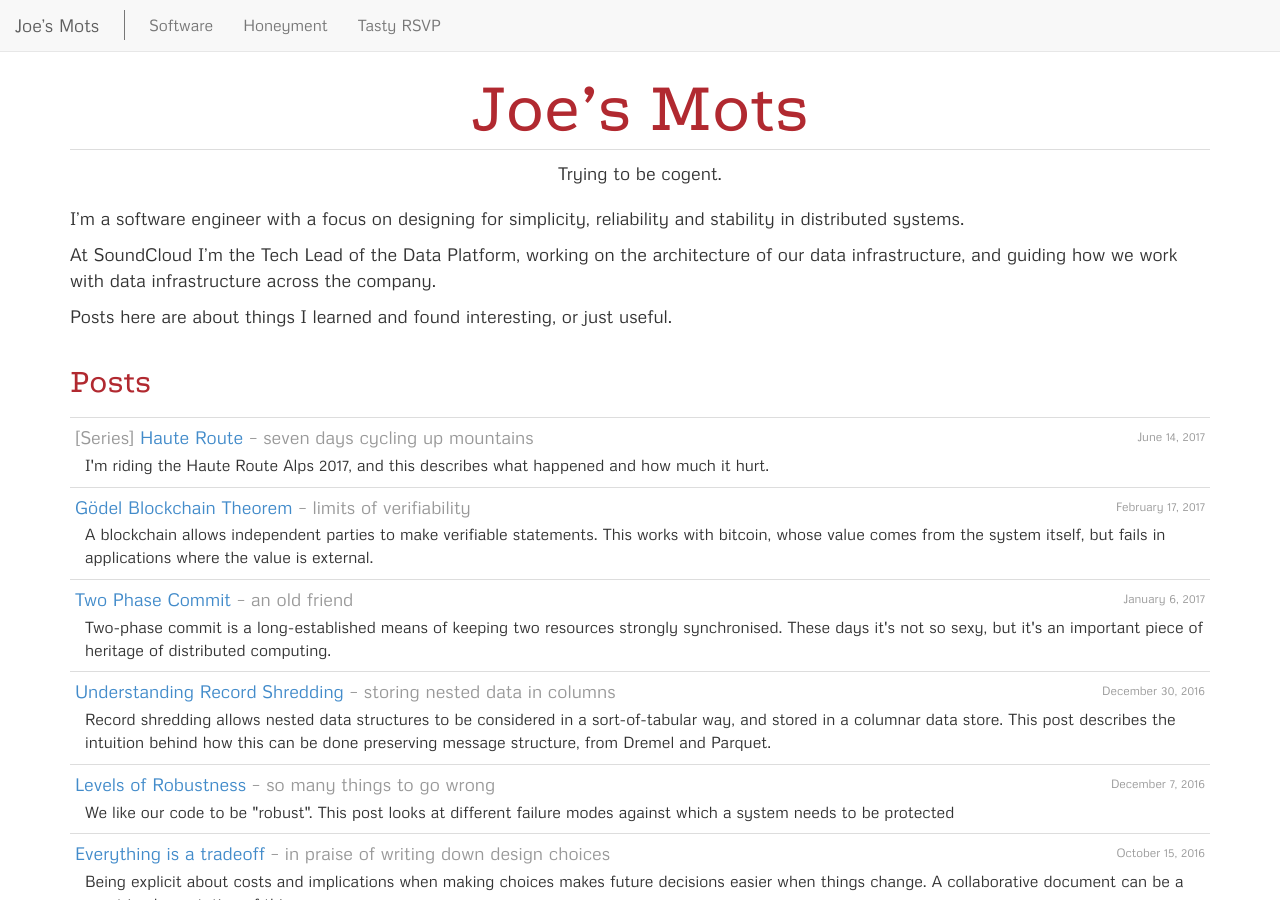
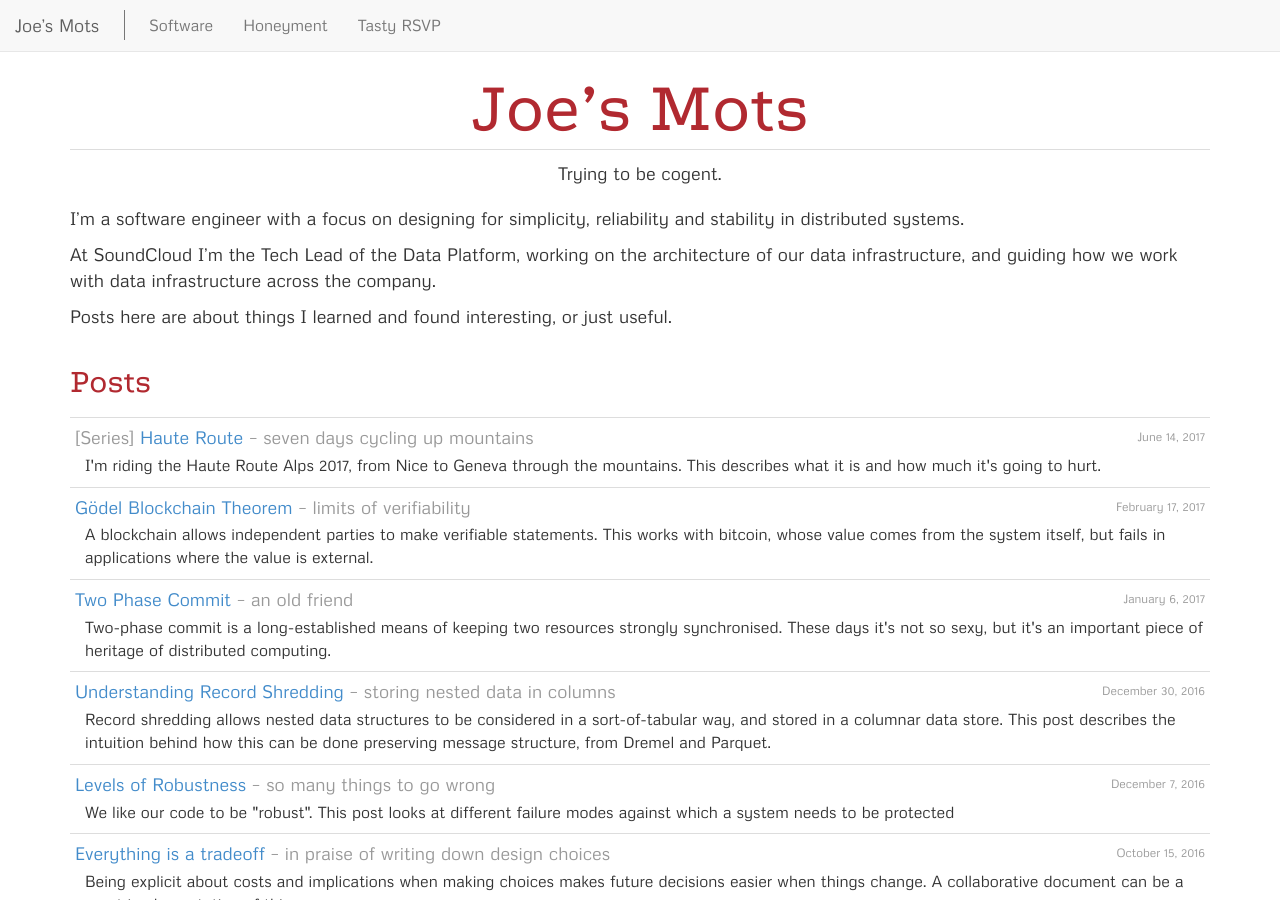
Before and after one commit to joekearney/joekearney.github.io, a Jekyll site: the page built from index.html, in a window 1280 px wide and 900 px high. Built offline with Jekyll 4.4.1, drawn with Linux system fonts in a browser that asks for light colours.

Commit message:
tweak description

```diff
--- a/_posts/cycling/haute-route/2017-06-14-haute-route-intro.md
+++ b/_posts/cycling/haute-route/2017-06-14-haute-route-intro.md
@@ -2,7 +2,7 @@
 layout: post
 title: "Haute Route"
 description: "seven days cycling up mountains"
-meta_description: "I'm riding the Haute Route Alps 2017, and this describes what happened and how much it hurt."
+meta_description: "I'm riding the Haute Route Alps 2017, from Nice to Geneva through the mountains. This describes what it is and how much it's going to hurt."
 categories:
 - index
 tags:
```
